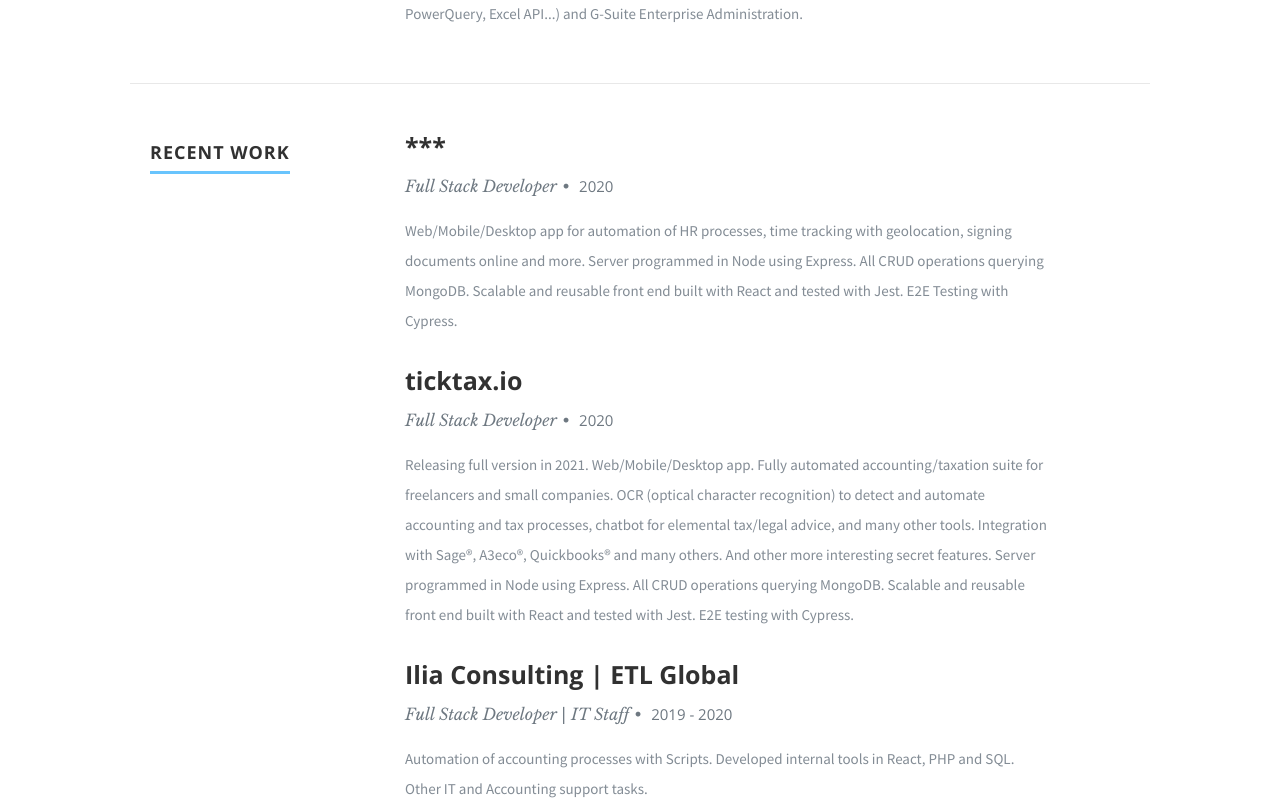
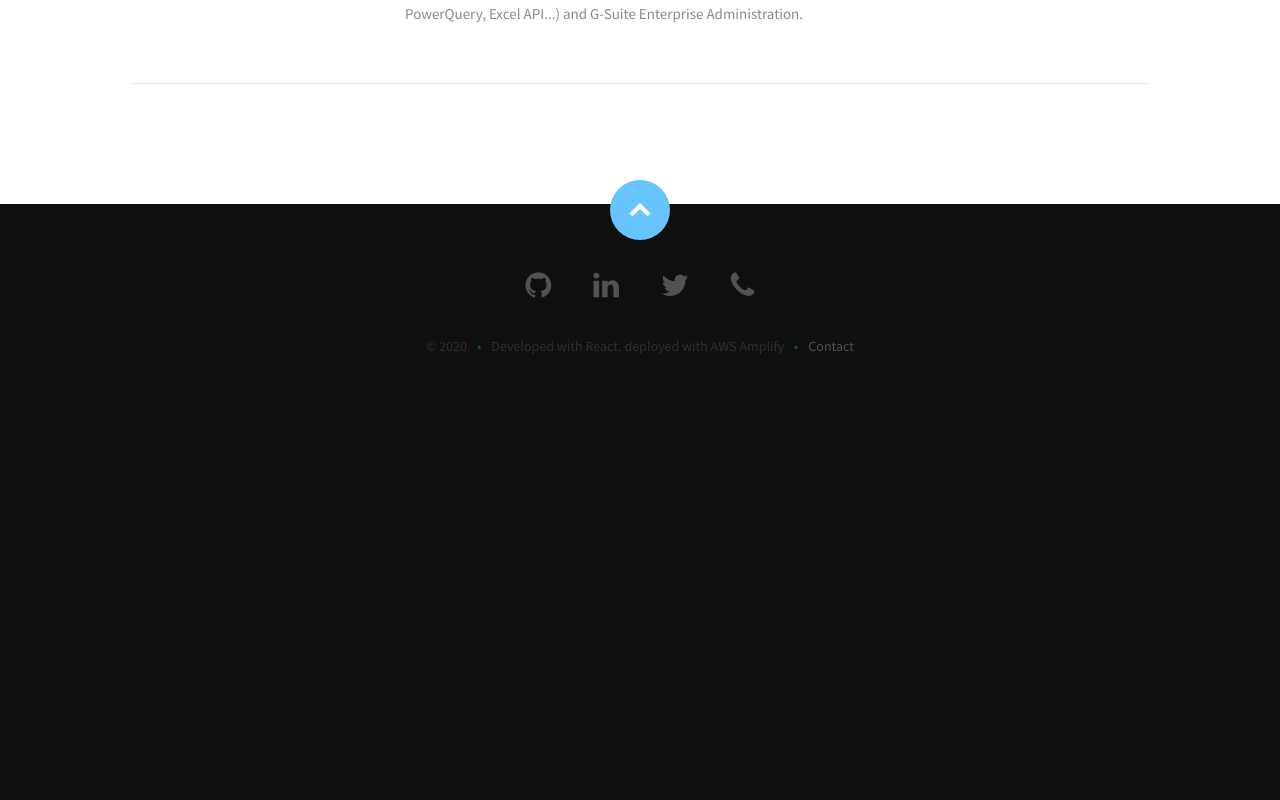
Before and after one commit to TonySapa/tonisanchezdev, a React (Create React App) app: page / in a window 1280 px wide. Shown: the part 3760-4560 px from the top of the page. After the commit the page ends 4169 px from the top, so only its background shows below. Built offline with nearby package versions, Linux system fonts and the light colour scheme.

Commit message:
shortest cv

```diff
--- a/src/Components/Resume.js
+++ b/src/Components/Resume.js
@@ -85,14 +85,14 @@
          </div>
       </div>
 
-      <div className="row work">
-         <div className="three columns header-col">
-            <h1><span>Recent work</span></h1>
-         </div>
-         <div className="nine columns main-col">
+      {/*<div className="row work">
+        <div className="three columns header-col">
+          <h1><span>Recent work</span></h1>
+        </div>
+        <div className="nine columns main-col">
           {work}
         </div>
-    </div>
+      </div>*/}
 
 
 
```
